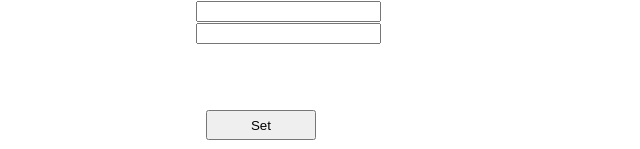
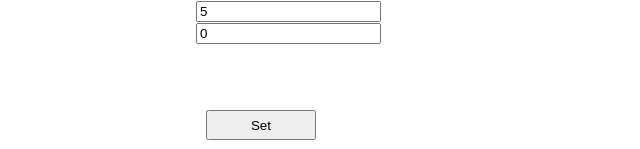
Before and after one commit to alexkarunny/counter, a React (Create React App) app: page / in a window 1280 px wide. Shown: the top 149 px of the page, without its empty margins (319-959 px from the left). Built offline with nearby package versions, Linux system fonts and the light colour scheme.

Commit message:
add: useStates for SetCounter component

```diff
--- a/src/App.tsx
+++ b/src/App.tsx
@@ -6,7 +6,7 @@ import {SetCounter} from "./Counter/SetCounter";
 function App() {
 
     let [value, setValue] = useState<number>(0)
-    let [maxValue, setMaxValue] = useState<number>(9)
+    let [maxValue, setMaxValue] = useState<number>(5)
 
 
     const incValue = () => {
@@ -14,7 +14,7 @@ function App() {
     }
 
     const resetValue = () => {
-        setValue(0)
+        setValue(value)
     }
 
     const setMaxLimit = (value: number) => {
--- a/src/Counter/SetCounter.tsx
+++ b/src/Counter/SetCounter.tsx
@@ -1,4 +1,4 @@
-import React, {useRef} from "react";
+import React, {ChangeEvent, useState} from "react";
 import classes from './Counter.module.css'
 import {Button} from "./Button/Button";
 
@@ -10,20 +10,26 @@ export type CounterType = {
 }
 
 export function SetCounter(props: CounterType) {
-    const maxInput = useRef<HTMLInputElement>(null)
-    const minInput = useRef<HTMLInputElement>(null)
 
+    const [maxValue, setMaxValue] = useState<number>(props.maxValue)
+    const [minValue, setMinValue] = useState<number>(0)
+
+    const onChangeSetMaxValue = (e: ChangeEvent<HTMLInputElement>) => {
+        setMaxValue(Number(e.currentTarget.value))
+    }
+    const onChangeSetMinValue = (e: ChangeEvent<HTMLInputElement>) => {
+        setMinValue(Number(e.currentTarget.value))
+    }
     const setLimits = () => {
-        const elMax = maxInput.current as HTMLInputElement
-        const elMin = minInput.current as HTMLInputElement
-        props.setMaxLimit(+elMax.value)
-        props.setMinLimit(+elMin.value)
+        props.setMaxLimit(maxValue)
+        props.setMinLimit(minValue)
     }
+
     return (
         <div className={classes.wrapper}>
             <div>
-                <input type="number" ref={maxInput}/>
-                <input type="number"  ref={minInput} />
+                <input type="number" onChange={onChangeSetMaxValue} value={maxValue}/>
+                <input type="number" onChange={onChangeSetMinValue} value={minValue}/>
             </div>
             <div className={classes.buttonWrapper}>
                 <Button title={'Set'}  value={props.value} onClick={setLimits}/>
```
